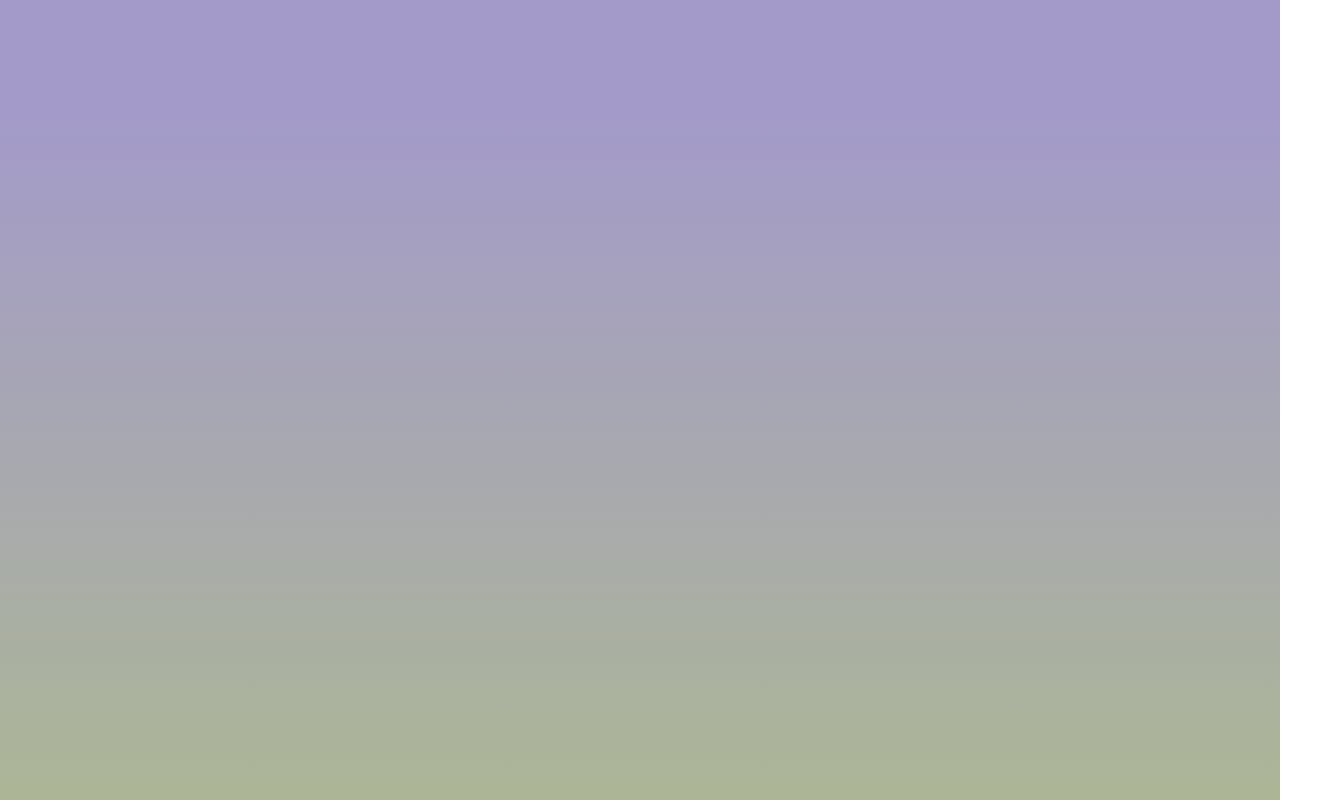
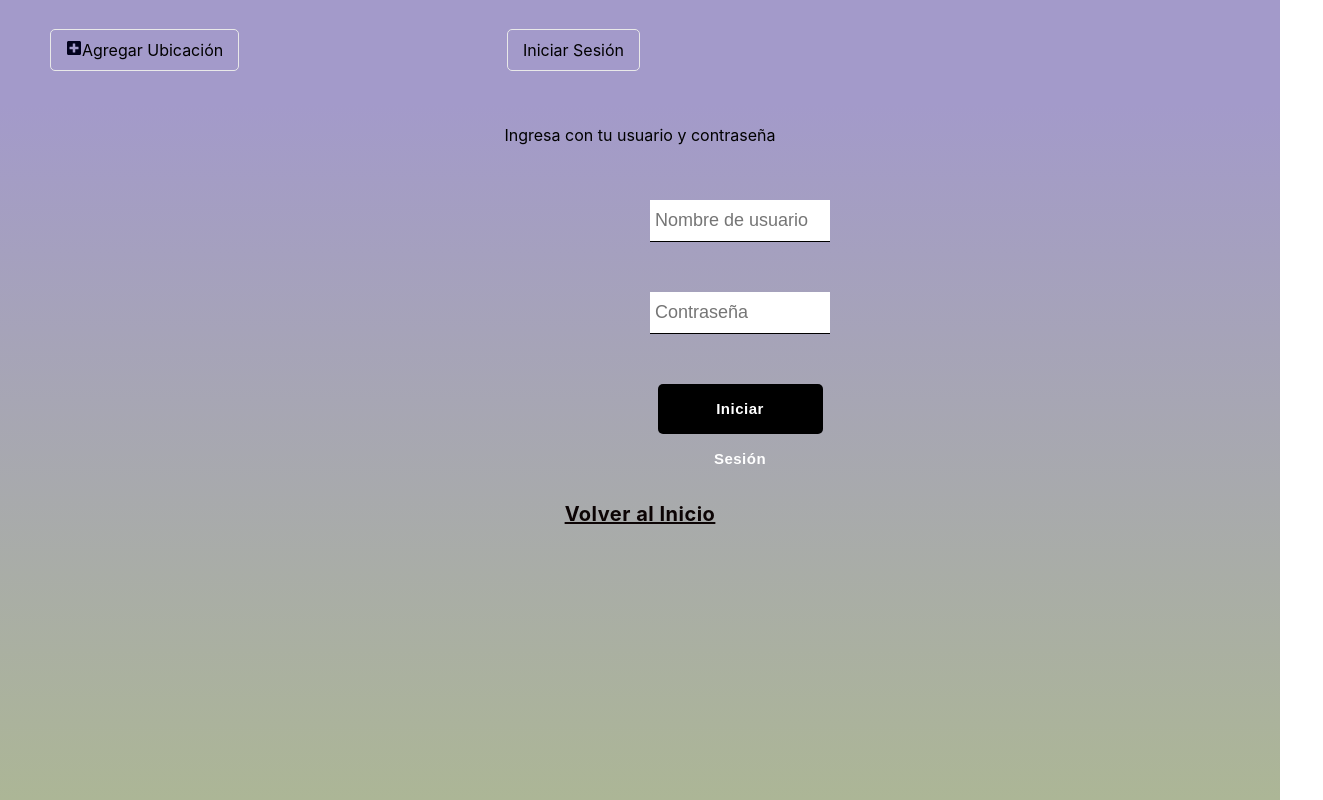
Before and after one commit to marcos198437/pilis-mod3-Zerpa-Morales, a React (Create React App) app in the folder mod3-trabajo-final/: page /login in a window 1280 px wide. Before the commit this address had no page. Shown: the whole page, 1323 px wide, since content can reach past the window. Built offline with nearby package versions, Linux system fonts and the light colour scheme.

Commit message:
adición de nav y login

```diff
--- a/mod3-trabajo-final/src/App.js
+++ b/mod3-trabajo-final/src/App.js
@@ -3,6 +3,8 @@ import React from "react";
 import "./App.css";
 import { Routes, Route } from "react-router-dom";
 import Home from "./routes/Home/Home";
+import Login from "./routes/Login/Login";
+import Navigation from "./routes/Navigation/Navigation";
 import LocationCreate from "./routes/Location/LocationCreate";
 import { datos, getLocation } from "./service";
 import { LocationContext } from "./context/LocationContext";
@@ -17,8 +19,11 @@ function App() {
   return (
     <div className="App">
       <Routes>
+      <Route path='/' element={<Navigation/>}>
         <Route path="/" element={<Home />} />
+        <Route path='login' element={<Login/>}/>
         <Route path="/location/create" element={<LocationCreate />} />
+      </Route>
       </Routes>
     </div>
   );
--- /dev/null
+++ b/mod3-trabajo-final/src/context/UserContext.js
@@ -0,0 +1,14 @@
+import React from "react";
+import { createContext, useState } from "react";
+
+export const UserContext = createContext({
+  currentUser: {},
+  setCurrentUser: () => {}
+})
+
+export const UserProvider = ({ children }) => {
+  const [currentUser, setCurrentUser] = useState(null); //un hook utilizado
+  const value = { currentUser, setCurrentUser };
+
+  return <UserContext.Provider value={value}>{children}</UserContext.Provider>;
+}
--- a/mod3-trabajo-final/src/index.js
+++ b/mod3-trabajo-final/src/index.js
@@ -5,14 +5,17 @@ import App from './App';
 import reportWebVitals from './reportWebVitals';
 import { BrowserRouter } from 'react-router-dom';
 import { LocationProvider } from './context/LocationContext';
+import { UserProvider } from './context/UserContext';
 
 const root = ReactDOM.createRoot(document.getElementById("root"));
 root.render(
   <React.StrictMode>
     <BrowserRouter>
-      <LocationProvider>
-        <App />
-      </LocationProvider>
+      <UserProvider>
+        <LocationProvider>
+          <App />
+        </LocationProvider>
+      </UserProvider>
     </BrowserRouter>
   </React.StrictMode>
 );
--- a/mod3-trabajo-final/src/routes/Home/Home.jsx
+++ b/mod3-trabajo-final/src/routes/Home/Home.jsx
@@ -12,12 +12,12 @@ const Home = () => {
   return (
     <div className="locations">
 
-      <div className="locations-free">
+      {/* <div className="locations-free">
         <Link className='"create-location-link"' to="location/create">
           <FaPlusSquare className="create-location-icon" /> AGREGAR UBICACION
 
         </Link>
-      </div>
+      </div> */}
       <div className="box-tittle">
         <h1> Lista de Ubicaciones</h1>
       </div>
--- /dev/null
+++ b/mod3-trabajo-final/src/routes/Login/Login.css
@@ -0,0 +1,41 @@
+.sign-in-container, .sign-in-form {
+    display: flex;
+    flex-direction: column;
+    align-items: center;
+  }
+
+  .input-form {
+    background: none;
+    background-color: white;
+    font-size: 18px;
+    padding: 10px 10px 10px 5px;
+    display: block;
+    width: 100%;
+    border: none;
+    border-radius: 0;
+    border-bottom: 1px solid #000;
+    margin: 25px 0;
+  }
+
+  .input-form:focus {
+    outline: none;
+  }
+
+  .btn-form {
+    min-width: 165px;
+    width: auto;
+    height: 50px;
+    border-radius: 5px;
+    letter-spacing: 0.5px;
+    line-height: 50px;
+    padding: 0 35px 0 35px;
+    font-size: 15px;
+    background-color: black;
+    color: white;
+    font-weight: bolder;
+    border: none;
+    cursor: pointer;
+    display: flex;
+    justify-content: center;
+    margin-top: 25px;
+  }
--- /dev/null
+++ b/mod3-trabajo-final/src/routes/Login/Login.jsx
@@ -0,0 +1,53 @@
+import React from 'react';
+import { useRef } from 'react';
+import { Link } from 'react-router-dom';
+import { useContext } from 'react';
+import { useForm } from 'react-hook-form'
+import { useNavigate } from 'react-router-dom';
+import { UserContext } from '../../context/UserContext';
+import './Login.css'
+
+const Login = () => {
+
+    const { setCurrentUser } = useContext(UserContext)
+    const username = useRef()
+    const password = useRef()
+    const navigate = useNavigate()
+
+    const handleSubmit = (e) => {
+      e.preventDefault()
+      console.log(username.current)
+      //id, className, value, placeholder
+      const user = {
+        username: username.current.value,
+        password: password.current.value
+      }
+      localStorage.setItem('currentUser', JSON.stringify(user))
+      setCurrentUser(user)
+      navigate('/')
+    }
+
+    return (
+      <div className='sign-in-container'>
+      <span>Ingresa con tu usuario y contraseña</span>
+      <form className='sign-in-form' onSubmit={handleSubmit}>
+        <input
+          className='input-form'
+          type="text"
+          placeholder='Nombre de usuario'
+          ref={username}
+        />
+        <input
+          className='input-form'
+          type='password'
+          placeholder='Contraseña'
+          ref={password}
+        />
+         <button className='btn-form' type='submit'>Iniciar Sesión</button>
+      </form>
+      <Link className='btn-back' to='/'> Volver al Inicio </Link>
+    </div>
+    )
+}
+
+export default Login
--- /dev/null
+++ b/mod3-trabajo-final/src/routes/Navigation/Navigation.css
@@ -0,0 +1,43 @@
+.navigation {
+    height: 100px;
+    display: flex;
+    margin-bottom: 25px;
+    /* box-shadow: rgba(0, 0, 0, 0.24) 0px 3px 8px; */
+    border-radius: 10px;
+    padding: 0 50px 0 50px;
+  }
+  .logo-container {
+    height: 100px;
+    width: 100px;
+  }
+
+  .logo {
+    height: 100px;
+    width: auto;
+  }
+
+  .nav-links-container {
+    width: 50%;
+    height: 100%;
+    display: flex;
+    align-items: center;
+    justify-content: space-between;
+  }
+
+  .nav-link {
+    color: black;
+    text-decoration: none;
+    padding: 10px 15px;
+    cursor: pointer;
+    align-self: center;
+  }
+
+
+  .sign-in {
+    border: 1px solid #e9e9e9;
+    border-radius: 5px;
+  }
+
+  .nav-link:hover {
+    border-bottom: 2px solid currentColor;
+}
--- /dev/null
+++ b/mod3-trabajo-final/src/routes/Navigation/Navigation.jsx
@@ -0,0 +1,56 @@
+import { useContext, useEffect } from 'react';
+import { Link, Outlet } from 'react-router-dom';
+import { UserContext } from '../../context/UserContext';
+import React from 'react';
+import './Navigation.css';
+import { FaPlusSquare } from "react-icons/fa";
+
+const Navigation = () => {
+  const { currentUser, setCurrentUser } = useContext(UserContext);
+
+  useEffect(() => {
+    const userStored = localStorage.getItem('currentUser')
+    console.log({userStored})
+    if (userStored) {
+      setCurrentUser(JSON.parse(userStored))
+    }
+  }, [])
+
+  const handleSignOut = () => {
+    setCurrentUser(null);
+  };
+
+  return (
+    <>
+      <div className='navigation'>
+        <div className='nav-links-container'>
+          {currentUser ? (
+            <Link className='nav-link  sign-in' to='location/create'>
+              <FaPlusSquare className="create-location-icon"/>
+              Agregar Ubicación
+            </Link>
+          ) : (
+            <Link className='nav-link  sign-in' to='location/create'>
+                <FaPlusSquare className="create-location-icon"/>
+                <span>Agregar Ubicación</span>
+            </Link>
+
+          )}
+
+          {currentUser ? (
+            <span className='nav-link  sign-in' onClick={handleSignOut}>
+              Cerrar Sesión
+            </span>
+          ) : (
+            <Link className='nav-link sign-in' to='/login'>
+              Iniciar Sesión
+            </Link>
+          )}
+        </div>
+      </div>
+      <Outlet />
+    </>
+  );
+};
+
+export default Navigation;
```
